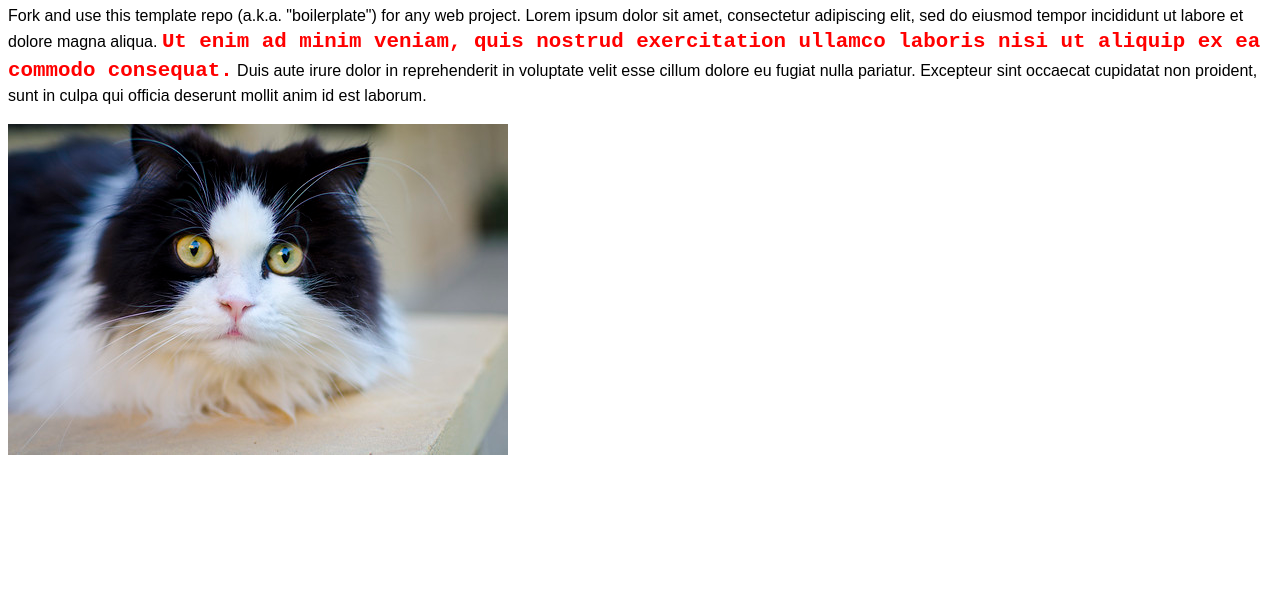
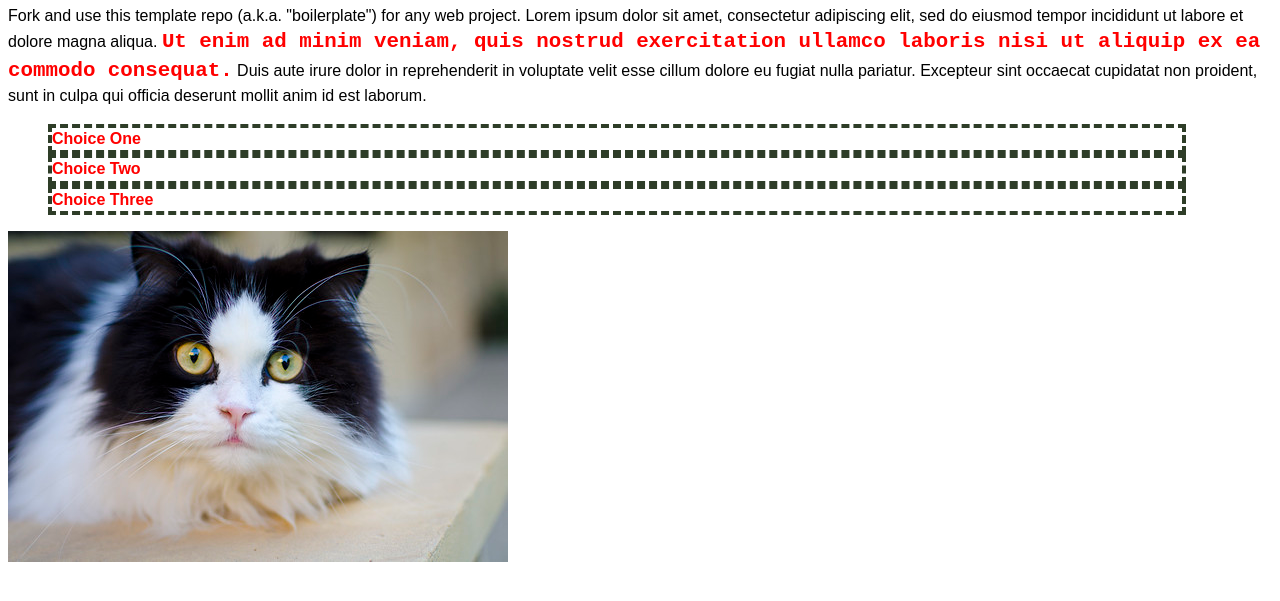
Before and after one commit to noxofs/hyperlink-narrative, a plain HTML site: page index.html in a window 1280 px wide. Shown: the part 83-684 px from the top of the page. Drawn offline with Linux system fonts and the light colour scheme.

Commit message:
added lists and borders

```diff
--- a/assets/css/styles.css
+++ b/assets/css/styles.css
@@ -17,3 +17,16 @@ p a:hover {
 	color: dodgerblue;
 	border-bottom: 2px dotted dodgerblue;
 }
+
+ul.choices {
+	list-style-type: none;
+	width: 90%;
+}
+
+ul.choices li a {
+	color: red;
+	text-decoration: none;
+	font-weight: bold;
+	display: block;
+	border: 4px dashed #2e3d28;
+}
--- a/index.html
+++ b/index.html
@@ -9,6 +9,13 @@
 
 	<h1>Website Template</h1>
 	<p>Fork and use this template repo (a.k.a. "boilerplate") for any web project. Lorem ipsum dolor sit amet, consectetur adipiscing elit, sed do eiusmod tempor incididunt ut labore et dolore magna aliqua. <a href="">Ut enim ad minim veniam, quis nostrud exercitation ullamco laboris nisi ut aliquip ex ea commodo consequat.</a> Duis aute irure dolor in reprehenderit in voluptate velit esse cillum dolore eu fugiat nulla pariatur. Excepteur sint occaecat cupidatat non proident, sunt in culpa qui officia deserunt mollit anim id est laborum.</p>
+
+	<ul class="choices">
+		<li><a href="">Choice One</a></li>
+		<li><a href="">Choice Two</a></li>
+		<li><a href="">Choice Three</a></li>
+	</ul>
+
 	<img src="assets/img/cat.jpg" alt="">
 
 	<script src="./assets/js/main.js"></script>
```
